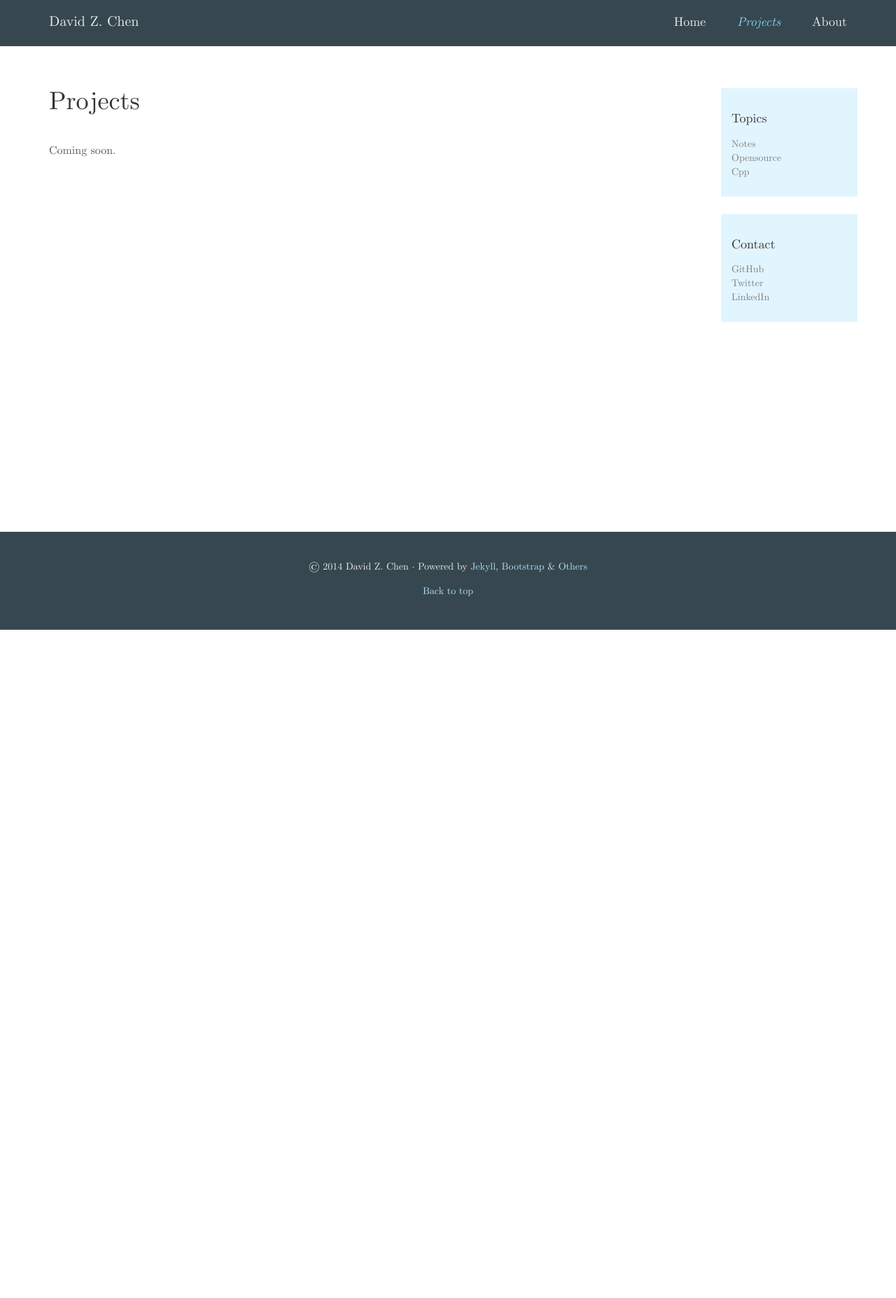
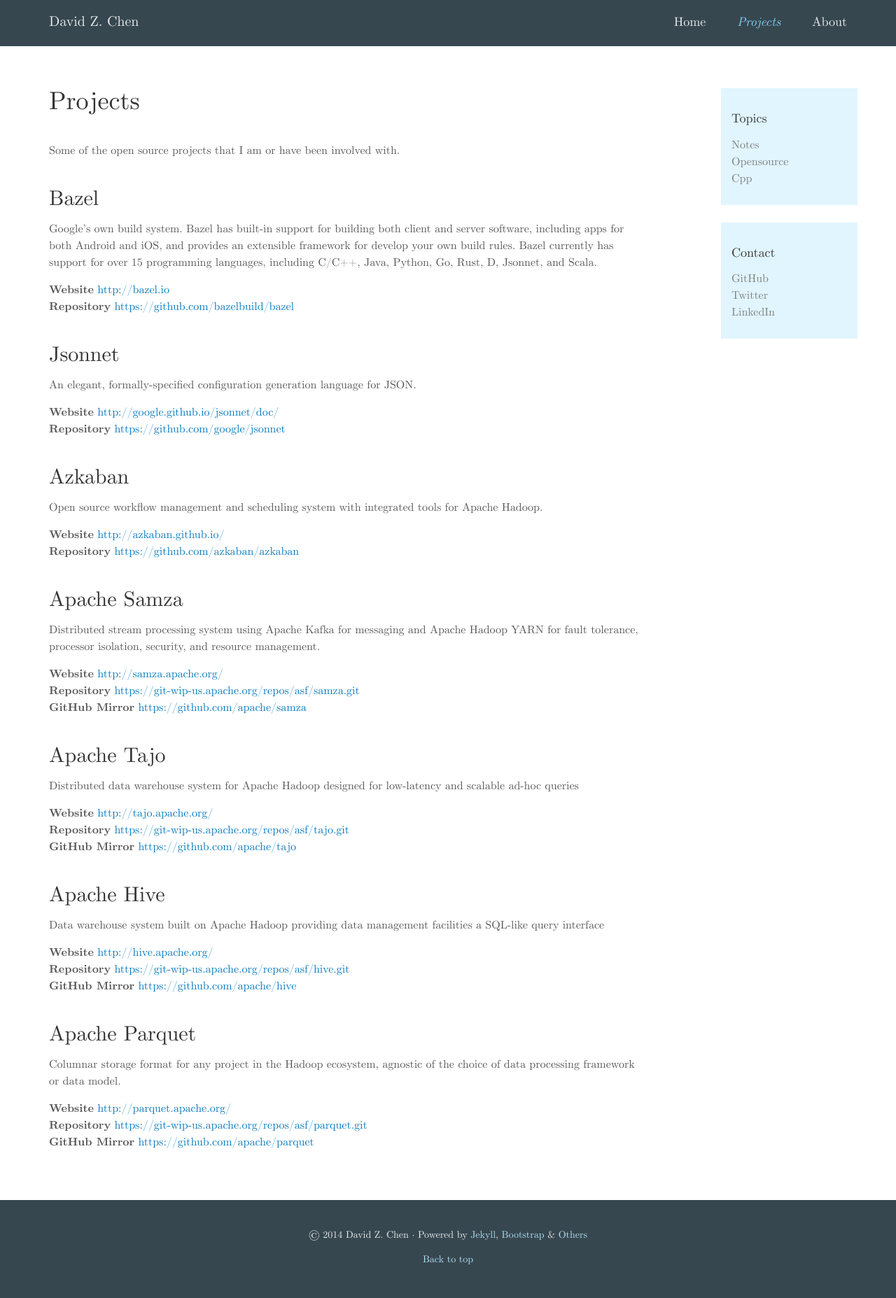
Before and after one commit to davidzchen/davidzchen.github.io, a Jekyll site: the page built from projects.md, in a window 1280 px wide. Shown: the whole page at 70% size. Built offline with Jekyll 4.4.1, drawn with Linux system fonts in a browser that asks for light colours; Markdown is read by kramdown in place of the engine named in the settings; before the commit the page ends 900 px from its top, so only the background shows below that.

Commit message:
Add Projects page. Tweak layout CSS.

```diff
--- a/_includes/title.html
+++ b/_includes/title.html
@@ -5,8 +5,8 @@
           </div>
           <nav class="blog-nav">
             <a class="blog-nav-item{% if page.nav == "home" %} active{% endif %}" href="/">Home</a>
-            <a class="blog-nav-item{% if page.nav == "projects" %} active{% endif %}" href="projects.html">Projects</a>
-            <a class="blog-nav-item{% if page.nav == "about" %} active{% endif %}" href="about.html">About</a>
+            <a class="blog-nav-item{% if page.nav == "projects" %} active{% endif %}" href="/projects.html">Projects</a>
+            <a class="blog-nav-item{% if page.nav == "about" %} active{% endif %}" href="/about.html">About</a>
           </nav>
         </div>
       </div>
--- a/_layouts/blog.html
+++ b/_layouts/blog.html
@@ -13,14 +13,16 @@
           </div>
         </div>
 
+        <div class="blog-wrapper">
           <div class="container">
             <div class="row">
-            <div class="col-sm-9 blog-main">
+              <div class="col-sm-9">
                 {{ content }}
               </div><!-- /.blog-main -->
               {% include sidebar.html %}
             </div><!-- /.row -->
           </div><!-- /.container -->
+        </div>
 
         <div class="pager-wrapper">
           <div class="container">
--- a/_layouts/default.html
+++ b/_layouts/default.html
@@ -13,14 +13,17 @@
           </div>
         </div>
 
+        <div class="blog-wrapper">
           <div class="container">
             <div class="row">
-            <div class="col-sm-9 blog-main">
+              <div class="col-sm-9">
                 {{ content }}
               </div><!-- /.blog-main -->
               {% include sidebar.html %}
             </div><!-- /.row -->
           </div><!-- /.container -->
+        </div>
+
       </div><!-- /.wrapper-content -->
     </div><!-- /.wrapper -->
 
--- a/_layouts/post.html
+++ b/_layouts/post.html
@@ -13,9 +13,10 @@
           </div>
         </div>
 
+        <div class="blog-wrapper">
           <div class="container">
             <div class="row">
-            <div class="col-sm-9 blog-main">
+              <div class="col-sm-9">
                 <div class="blog-post">
                   <div class="blog-post-title">
                     <h1>{{ page.title }}</h1>
@@ -27,6 +28,8 @@
               {% include sidebar.html %}
             </div><!-- /.row -->
           </div><!-- /.container -->
+        </div>
+
       </div><!-- /.wrapper-content -->
     </div><!-- /.wrapper -->
     {% include footer.html %}
--- a/css/app.css
+++ b/css/app.css
@@ -70,7 +70,6 @@
 }
 .pager-wrapper {
   background-color: #455a64;
-  margin-top: 40px;
 }
 .pager-wrapper .pager {
   margin: 0;
@@ -155,9 +154,10 @@
 /*
  * Main column and sidebar layout
  */
-.blog-main {
+.blog-wrapper {
   font-size: 16px;
   line-height: 1.5;
+  margin-bottom: 60px;
 }
 .blog-sidebar {
   padding-top: 40px;
--- a/less/base.less
+++ b/less/base.less
@@ -83,7 +83,6 @@
 
 .pager-wrapper {
   background-color: @pager-bg-color;
-  margin-top: 40px;
 
   .pager {
     margin: 0;
--- a/less/blog.less
+++ b/less/blog.less
@@ -56,9 +56,10 @@
 /*
  * Main column and sidebar layout
  */
-.blog-main {
+.blog-wrapper {
   font-size: 16px;
   line-height: 1.5;
+  margin-bottom: 60px;
 }
 
 .blog-sidebar {
--- a/projects.md
+++ b/projects.md
@@ -8,4 +8,135 @@
   <h1>Projects</h1>
 </div>
 
-<p>Coming soon.</p>
+Some of the open source projects that I am or have been involved with.
+
+## Bazel
+
+Google's own build system.  Bazel has built-in support for building both client
+and server software, including apps for both Android and iOS, and provides an
+extensible framework for develop your own build rules. Bazel currently has
+support for over 15 programming languages, including C/C++, Java, Python, Go,
+Rust, D, Jsonnet, and Scala.
+
+<ul class="list-unstyled">
+  <li>
+    <strong>Website</strong> <a href="http://bazel.io" target="_blank">
+      http://bazel.io</a>
+  </li>
+  <li>
+    <strong>Repository</strong> <a href="https://github.com/bazelbuild/bazel" target="_blank">
+      https://github.com/bazelbuild/bazel</a>
+  </li>
+</ul>
+
+## Jsonnet
+
+An elegant, formally-specified configuration generation language for JSON.
+
+<ul class="list-unstyled">
+  <li>
+    <strong>Website</strong> <a href="http://google.github.io/jsonnet/doc/" target="_blank">
+      http://google.github.io/jsonnet/doc/</a>
+  </li>
+  <li>
+    <strong>Repository</strong> <a href="https://github.com/google/jsonnet" target="_blank">
+      https://github.com/google/jsonnet</a>
+  </li>
+</ul>
+
+## Azkaban
+
+Open source workflow management and scheduling system with integrated tools for
+Apache Hadoop.
+
+<ul class="list-unstyled">
+  <li>
+    <strong>Website</strong> <a href="https://azkaban.github.io/" target="_blank">
+      http://azkaban.github.io/</a>
+  </li>
+  <li>
+    <strong>Repository</strong> <a href="https://github.com/azkaban/azkaban" target="_blank">
+      https://github.com/azkaban/azkaban</a>
+  </li>
+</ul>
+
+## Apache Samza
+
+Distributed stream processing system using Apache Kafka for messaging and Apache
+Hadoop YARN for fault tolerance, processor isolation, security, and resource
+management.
+
+<ul class="list-unstyled">
+  <li>
+    <strong>Website</strong> <a href="http://samza.apache.org/" target="_blank">
+      http://samza.apache.org/</a>
+  </li>
+  <li>
+    <strong>Repository</strong> <a href="https://git-wip-us.apache.org/repos/asf/samza.git" target="_blank">
+      https://git-wip-us.apache.org/repos/asf/samza.git</a>
+  </li>
+  <li>
+    <strong>GitHub Mirror</strong> <a href="https://github.com/apache/samza" target="_blank">
+      https://github.com/apache/samza</a>
+  </li>
+</ul>
+
+## Apache Tajo
+
+Distributed data warehouse system for Apache Hadoop designed for low-latency and
+scalable ad-hoc queries
+
+<ul class="list-unstyled">
+  <li>
+    <strong>Website</strong> <a href="http://tajo.apache.org/" target="_blank">
+      http://tajo.apache.org/</a>
+  </li>
+  <li>
+    <strong>Repository</strong> <a href="https://git-wip-us.apache.org/repos/asf/tajo.git" target="_blank">
+      https://git-wip-us.apache.org/repos/asf/tajo.git</a>
+  </li>
+  <li>
+    <strong>GitHub Mirror</strong> <a href="https://github.com/apache/tajo" target="_blank">
+      https://github.com/apache/tajo</a>
+  </li>
+</ul>
+
+## Apache Hive
+
+Data warehouse system built on Apache Hadoop providing data management
+facilities a SQL-like query interface
+
+<ul class="list-unstyled">
+  <li>
+    <strong>Website</strong> <a href="http://hive.apache.org/" target="_blank">
+      http://hive.apache.org/</a>
+  </li>
+  <li>
+    <strong>Repository</strong> <a href="https://git-wip-us.apache.org/repos/asf/hive.git" target="_blank">
+      https://git-wip-us.apache.org/repos/asf/hive.git</a>
+  </li>
+  <li>
+    <strong>GitHub Mirror</strong> <a href="https://github.com/apache/hive" target="_blank">
+      https://github.com/apache/hive</a>
+  </li>
+</ul>
+
+## Apache Parquet
+
+Columnar storage format for any project in the Hadoop ecosystem, agnostic of
+the choice of data processing framework or data model.
+
+<ul class="list-unstyled">
+  <li>
+    <strong>Website</strong> <a href="http://parquet.apache.org/" target="_blank">
+      http://parquet.apache.org/</a>
+  </li>
+  <li>
+    <strong>Repository</strong> <a href="https://git-wip-us.apache.org/repos/asf/parquet.git" target="_blank">
+      https://git-wip-us.apache.org/repos/asf/parquet.git</a>
+  </li>
+  <li>
+    <strong>GitHub Mirror</strong> <a href="https://github.com/apache/parquet" target="_blank">
+      https://github.com/apache/parquet</a>
+  </li>
+</ul>
```
Lines whose indentation alone changed are shown as unchanged.
